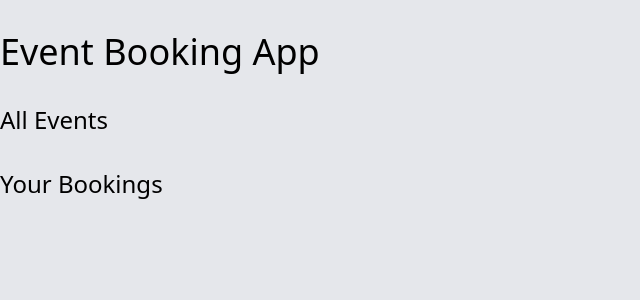
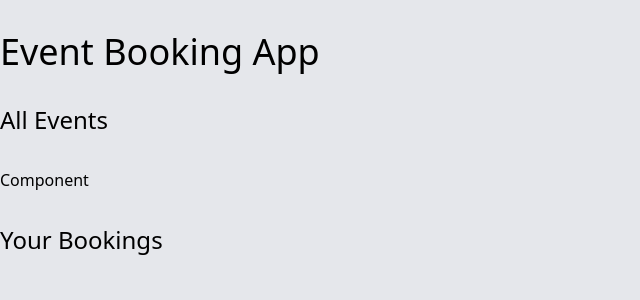
Before and after one commit to LJacobDev/vue-3-in-action-projects, a Vue app in the folder p04-event-booking/: page / in a window 1280 px wide. Shown: the top 300 px of the page, without its empty margins (0-640 px from the left). Built offline with nearby package versions, Linux system fonts and the light colour scheme.

Commit message:
Initial setup of a new component for EventCard

```diff
--- a/p04-event-booking/index.html
+++ b/p04-event-booking/index.html
@@ -4,7 +4,7 @@
     <meta charset="UTF-8">
     <link rel="icon" href="/favicon.ico">
     <meta name="viewport" content="width=device-width, initial-scale=1.0">
-    <title>Vite App</title>
+    <title>Event Booking App - Vue 3.4</title>
   </head>
   <body class="bg-gray-200">
     <div id="app"></div>
--- a/p04-event-booking/src/App.vue
+++ b/p04-event-booking/src/App.vue
@@ -2,6 +2,11 @@
   <main class="container mx-auto my-8 space-y-8">
     <h1 class="text-4xl">Event Booking App</h1>
     <h2 class="text-2xl font-medium">All Events</h2>
+    <EventCard />
     <h2 class="text-2xl font-medium">Your Bookings</h2>
   </main>
 </template>
+
+<script setup>
+import EventCard from '@/components/EventCard.vue'
+</script>
--- /dev/null
+++ b/p04-event-booking/src/components/EventCard.vue
@@ -0,0 +1,3 @@
+<template>
+    <div>Component</div>
+</template>
```
